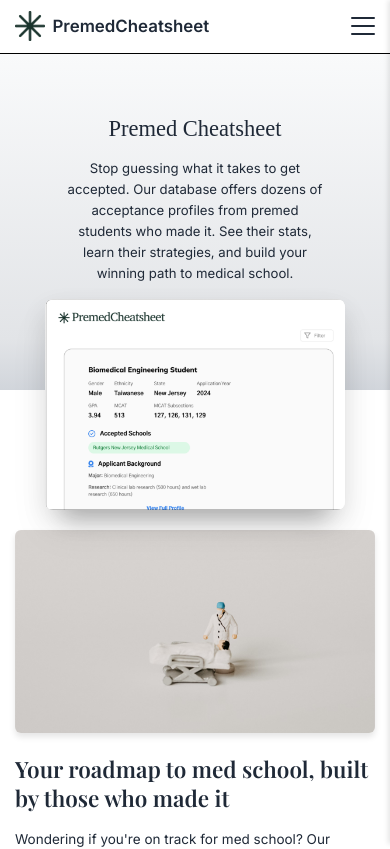
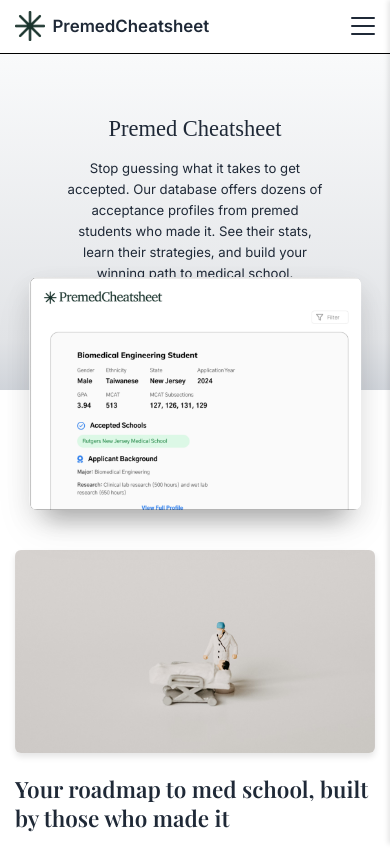
Before and after one commit to droooski/premedcheatsheet, a React (Create React App) app: page / in a window 390 px wide. Shown: the top 849 px of the page. Built offline with nearby package versions, Linux system fonts and the light colour scheme; a web font is replaced by a local one.

Commit message:
refactor: Update Hero component structure and styles for improved layout and responsiveness

```diff
--- a/src/components/sections/Hero/Hero.js
+++ b/src/components/sections/Hero/Hero.js
@@ -1,7 +1,7 @@
 // src/components/sections/Hero/Hero.js
 import React from 'react';
 import { useNavigate } from 'react-router-dom';
-import heroImage from '../../../assets/images/heroImage.png'; // Import the correct hero image
+import heroImage from '../../../assets/images/heroImage.png'; // Import your hero image
 import './Hero.scss';
 
 const Hero = () => {
@@ -19,10 +19,11 @@ const Hero = () => {
         <button className="get-started-btn" onClick={() => navigate('/signup')}>
           Get Started
         </button>
+      </div>
 
-        <div className="hero-image-container">
-          <img src={heroImage} alt="Medical school application" className="hero-image" />
-        </div>
+      {/* The hero image container positioned below the button */}
+      <div className="hero-image-container">
+        <img src={heroImage} alt="Medical school application profile" className="hero-image" />
       </div>
     </section>
   );
--- a/src/components/sections/Hero/Hero.scss
+++ b/src/components/sections/Hero/Hero.scss
@@ -1,7 +1,5 @@
 @use '../../../styles/variables' as *;
 @use '../../../styles/mixins' as mix;
-
-
 
 .hero {
   position: relative;
--- a/src/components/sections/Roadmap/Roadmap.scss
+++ b/src/components/sections/Roadmap/Roadmap.scss
@@ -3,28 +3,29 @@
 
 .roadmap {
   background-color: $white;
-  /* Top padding to accommodate the overlapping profile card */
-  padding-top: 180px;
+  /* Top padding to accommodate the overlapping hero image */
+  padding-top: 200px; /* Increased to accommodate hero image overflow */
   padding-bottom: $spacing-12;
-  margin-top: 0;
+  position: relative;
+  z-index: 1;
 
   /* Scale padding proportionally with screen size */
   @media (min-width: $xl) {
-    padding-top: 220px;
+    padding-top: 260px;
     padding-bottom: $spacing-16;
   }
 
   @media (min-width: $xxl) {
-    padding-top: 260px;
+    padding-top: 300px;
     padding-bottom: $spacing-20;
   }
 
-  @media (min-width: $md) {
-    padding-top: 160px;
+  @media (max-width: $md) {
+    padding-top: 180px;
   }
 
   @media (max-width: $sm) {
-    padding-top: 140px;
+    padding-top: 160px;
     padding-bottom: $spacing-8;
   }
 
--- a/src/pages/Home/HomePage.scss
+++ b/src/pages/Home/HomePage.scss
@@ -2,9 +2,11 @@
 @import '../../styles/mixins';
 
 .home-page {
-  display: flex;
-  flex-direction: column;
-  min-height: 100vh;
+  position: relative;
+
+  > section {
+    position: relative;
+  }
 }
 
 // Med School Code section - enhanced for responsiveness
```
